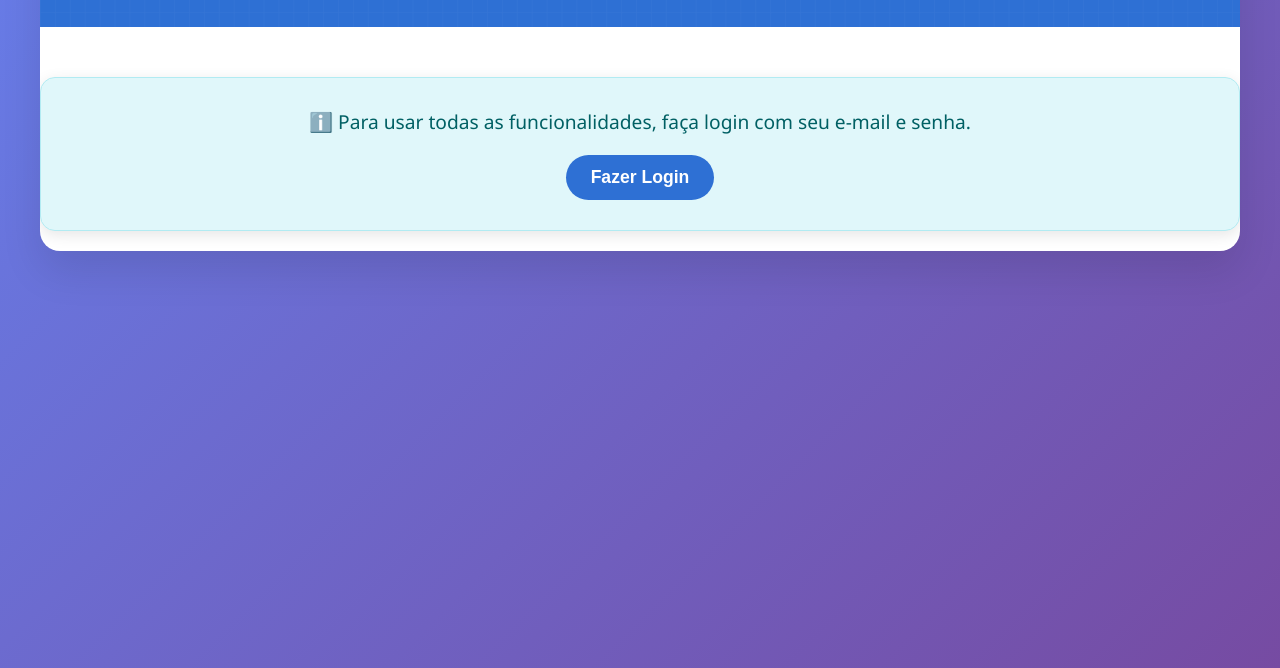
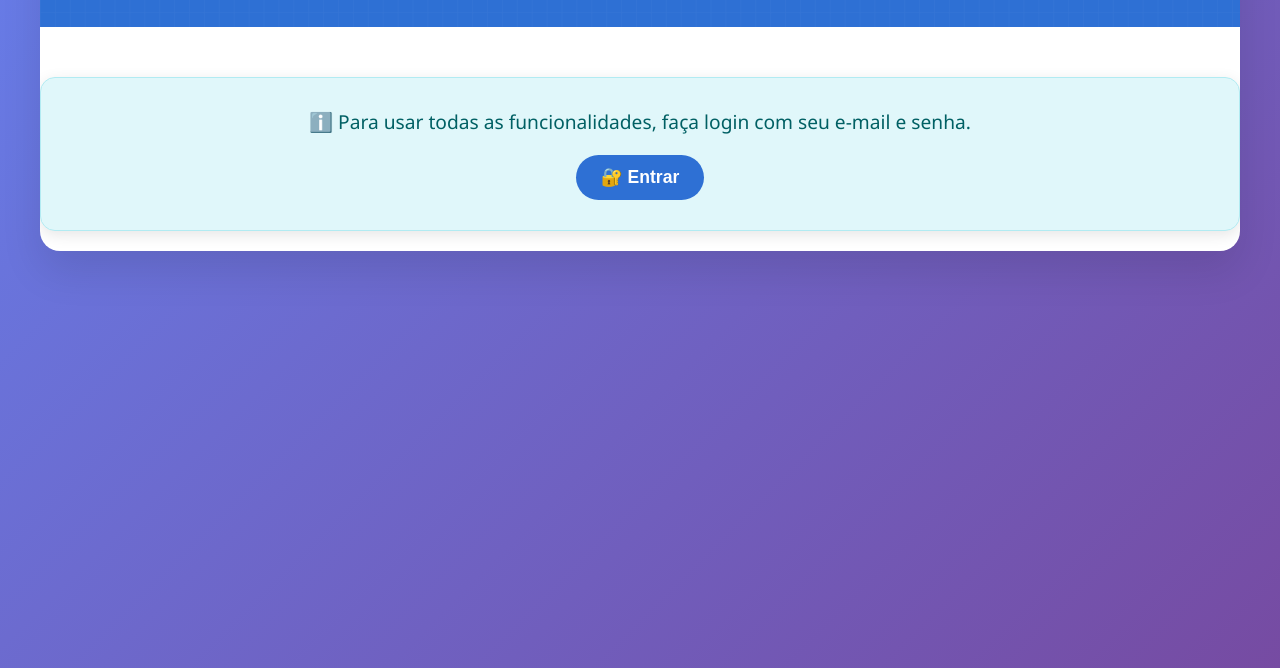
Before and after one commit to Salamene/agendamentosemed, a plain HTML site: page index.html in a window 1280 px wide. Shown: the part 132-800 px from the top of the page. Drawn offline with Linux system fonts and the light colour scheme.

Commit message:
Update index.html

```diff
--- a/index.html
+++ b/index.html
@@ -678,8 +678,7 @@
 
         <div id="authAlert" class="alert alert-info auth-prompt">
             ℹ️ Para usar todas as funcionalidades, faça login com seu e-mail e senha.
-            <br>
-            <button class="btn-auth" onclick="showAuthModal()">Fazer Login</button>
+            <br>                <button class="btn-auth" onclick="showAuthModal()">🔐 Entrar</button>
         </div>
 
         <div class="main-content" style="display: none;">
```
